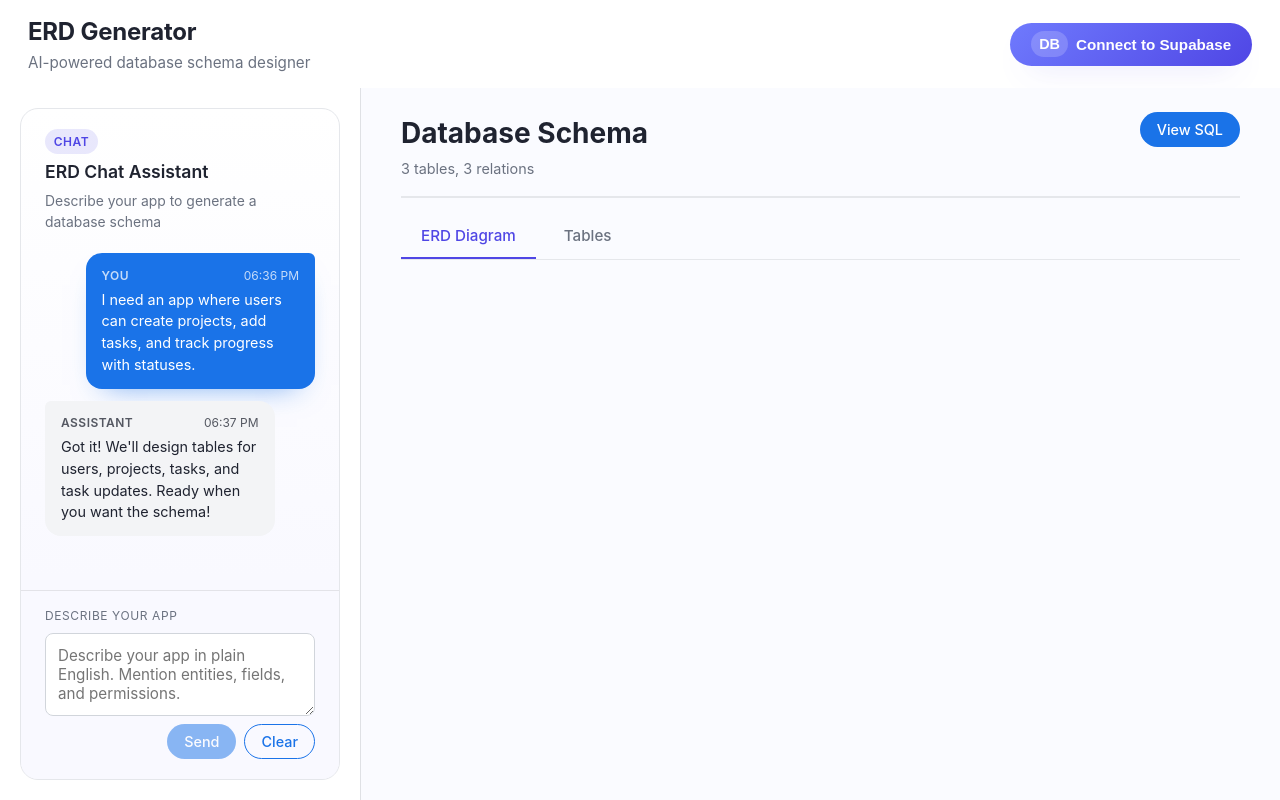
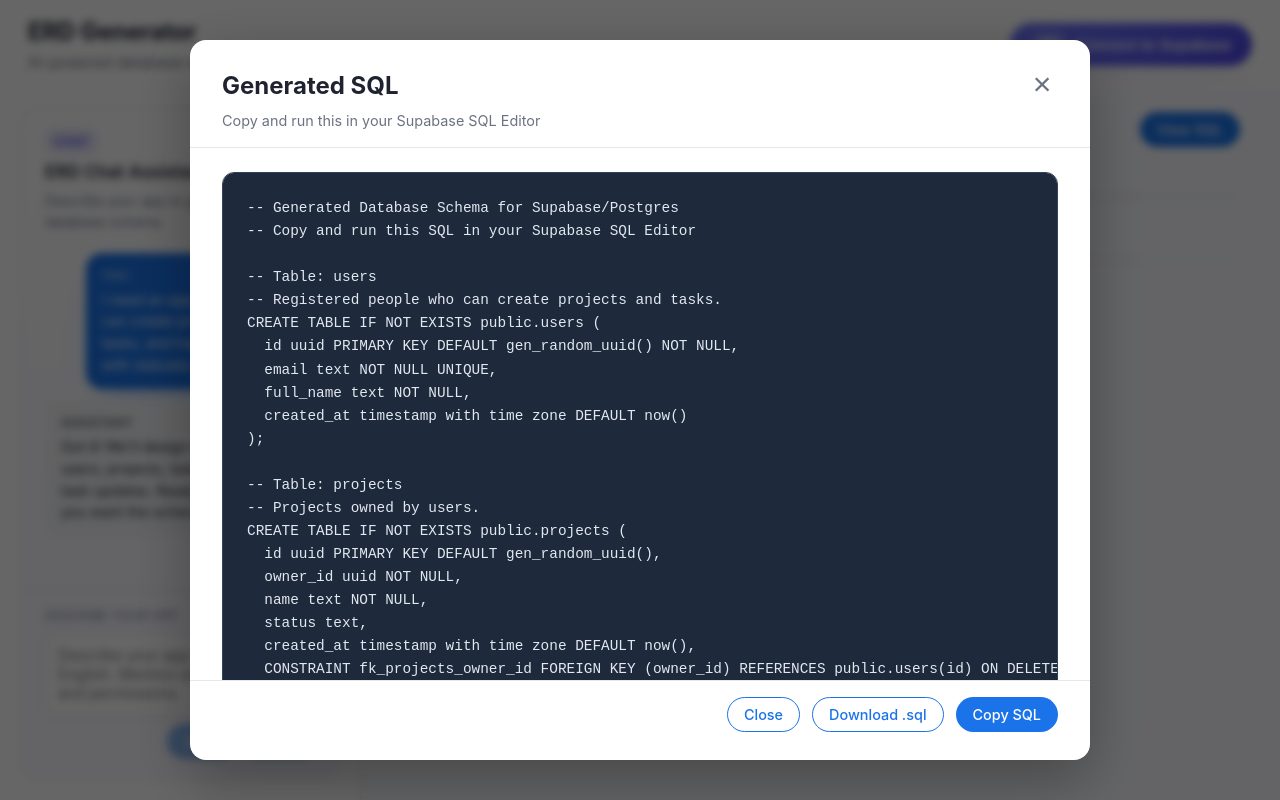
Before and after one commit to RahimMirani/Supabase-Hackathon, a React app in the folder frontend/: page / in a window 1280 px wide. Both pictures are taken after a click on the button "View SQL". Built offline with nearby package versions, Linux system fonts and the light colour scheme; the HTML template or start-up script is replaced by a standard one.

Commit message:
Added sql code generation

```diff
--- a/frontend/src/App.css
+++ b/frontend/src/App.css
@@ -481,6 +481,118 @@
   color: #4b5563;
 }
 
+.modal-overlay {
+  position: fixed;
+  top: 0;
+  left: 0;
+  right: 0;
+  bottom: 0;
+  background: rgba(0, 0, 0, 0.6);
+  display: flex;
+  align-items: center;
+  justify-content: center;
+  z-index: 1000;
+  padding: 2rem;
+  backdrop-filter: blur(4px);
+}
+
+.modal-content {
+  background: #ffffff;
+  border-radius: 16px;
+  box-shadow: 0 20px 60px rgba(0, 0, 0, 0.3);
+  max-width: 900px;
+  width: 100%;
+  max-height: 90vh;
+  display: flex;
+  flex-direction: column;
+  animation: modalSlideIn 0.2s ease-out;
+}
+
+@keyframes modalSlideIn {
+  from {
+    opacity: 0;
+    transform: translateY(-20px);
+  }
+  to {
+    opacity: 1;
+    transform: translateY(0);
+  }
+}
+
+.modal-header {
+  display: flex;
+  justify-content: space-between;
+  align-items: flex-start;
+  padding: 1.75rem 2rem 1rem;
+  border-bottom: 1px solid #e5e7eb;
+}
+
+.modal-title {
+  margin: 0;
+  font-size: 1.5rem;
+  font-weight: 700;
+  color: #1f2330;
+}
+
+.modal-subtitle {
+  margin: 0.35rem 0 0;
+  font-size: 0.9rem;
+  color: #6b7280;
+}
+
+.modal-close {
+  background: transparent;
+  border: none;
+  font-size: 2rem;
+  line-height: 1;
+  color: #6b7280;
+  cursor: pointer;
+  padding: 0;
+  width: 32px;
+  height: 32px;
+  display: flex;
+  align-items: center;
+  justify-content: center;
+  border-radius: 8px;
+  transition: all 0.2s ease;
+}
+
+.modal-close:hover {
+  background: #f3f4f6;
+  color: #1f2330;
+}
+
+.modal-body {
+  flex: 1;
+  overflow: auto;
+  padding: 1.5rem 2rem;
+}
+
+.sql-preview {
+  background: #1e293b;
+  color: #e2e8f0;
+  padding: 1.5rem;
+  border-radius: 12px;
+  overflow-x: auto;
+  font-family: 'Courier New', Consolas, Monaco, monospace;
+  font-size: 0.9rem;
+  line-height: 1.6;
+  margin: 0;
+  border: 1px solid #334155;
+}
+
+.sql-preview code {
+  font-family: inherit;
+}
+
+.modal-footer {
+  display: flex;
+  gap: 0.75rem;
+  justify-content: flex-end;
+  padding: 1rem 2rem 1.75rem;
+  border-top: 1px solid #e5e7eb;
+}
+
 @media (max-width: 960px) {
   .app-shell__body {
     grid-template-columns: 1fr;
--- a/frontend/src/App.tsx
+++ b/frontend/src/App.tsx
@@ -1,18 +1,25 @@
 import { AppLayout } from './components/layout'
 import { ChatPanel } from './components/chat'
 import { SchemaView } from './components/schema'
+import { SqlModal } from './components/sql'
 import { StoreProvider, useStore } from './state'
 import './App.css'
 
 const AppContent = () => {
   const schema = useStore((state) => state.schema.data)
+  const showSqlModal = useStore((state) => state.ui.showSupabaseModal)
   const patchUiState = useStore((state) => state.patchUiState)
 
   const handleViewSql = () => {
     patchUiState({ showSupabaseModal: true })
   }
 
+  const handleCloseSql = () => {
+    patchUiState({ showSupabaseModal: false })
+  }
+
   return (
+    <>
       <AppLayout
         sidebar={<ChatPanel />}
         main={
@@ -23,6 +30,10 @@ const AppContent = () => {
           )
         }
       />
+      {schema && (
+        <SqlModal schema={schema} isOpen={showSqlModal} onClose={handleCloseSql} />
+      )}
+    </>
   )
 }
 
--- /dev/null
+++ b/frontend/src/components/sql/SqlModal.tsx
@@ -0,0 +1,70 @@
+import { useState } from 'react'
+import { generateSqlFromSchema } from '../../utils/sqlGenerator'
+import type { SchemaData } from '../../state/types'
+
+type SqlModalProps = {
+  schema: SchemaData
+  isOpen: boolean
+  onClose: () => void
+}
+
+export const SqlModal = ({ schema, isOpen, onClose }: SqlModalProps) => {
+  const [copied, setCopied] = useState(false)
+  const sql = generateSqlFromSchema(schema)
+
+  const handleCopy = async () => {
+    try {
+      await navigator.clipboard.writeText(sql)
+      setCopied(true)
+      setTimeout(() => setCopied(false), 2000)
+    } catch (err) {
+      console.error('Failed to copy SQL:', err)
+    }
+  }
+
+  const handleDownload = () => {
+    const blob = new Blob([sql], { type: 'text/plain' })
+    const url = URL.createObjectURL(blob)
+    const a = document.createElement('a')
+    a.href = url
+    a.download = 'schema.sql'
+    a.click()
+    URL.revokeObjectURL(url)
+  }
+
+  if (!isOpen) return null
+
+  return (
+    <div className="modal-overlay" onClick={onClose}>
+      <div className="modal-content" onClick={(e) => e.stopPropagation()}>
+        <header className="modal-header">
+          <div>
+            <h2 className="modal-title">Generated SQL</h2>
+            <p className="modal-subtitle">Copy and run this in your Supabase SQL Editor</p>
+          </div>
+          <button className="modal-close" onClick={onClose} type="button" aria-label="Close">
+            ×
+          </button>
+        </header>
+
+        <div className="modal-body">
+          <pre className="sql-preview">
+            <code>{sql}</code>
+          </pre>
+        </div>
+
+        <footer className="modal-footer">
+          <button className="btn btn--ghost" onClick={onClose} type="button">
+            Close
+          </button>
+          <button className="btn btn--ghost" onClick={handleDownload} type="button">
+            Download .sql
+          </button>
+          <button className="btn" onClick={handleCopy} type="button">
+            {copied ? '✓ Copied!' : 'Copy SQL'}
+          </button>
+        </footer>
+      </div>
+    </div>
+  )
+}
--- /dev/null
+++ b/frontend/src/components/sql/index.ts
@@ -0,0 +1 @@
+export { SqlModal } from './SqlModal'
--- /dev/null
+++ b/frontend/src/utils/sqlGenerator.ts
@@ -0,0 +1,161 @@
+import type { SchemaData, SchemaColumn, SchemaTable } from '../state/types'
+
+/**
+ * Generates production-ready Postgres DDL from schema JSON
+ */
+export const generateSqlFromSchema = (schema: SchemaData): string => {
+  const lines: string[] = []
+
+  lines.push('-- Generated Database Schema for Supabase/Postgres')
+  lines.push('-- Copy and run this SQL in your Supabase SQL Editor')
+  lines.push('')
+
+  // Create tables
+  schema.tables.forEach((table) => {
+    lines.push(`-- Table: ${table.name}`)
+    if (table.description) {
+      lines.push(`-- ${table.description}`)
+    }
+
+    const columnDefinitions = table.columns.map((col) => generateColumnDefinition(col, table))
+    const constraints = generateTableConstraints(table, schema)
+
+    const allDefinitions = [...columnDefinitions, ...constraints].join(',\n  ')
+
+    lines.push(`CREATE TABLE IF NOT EXISTS public.${table.name} (`)
+    lines.push(`  ${allDefinitions}`)
+    lines.push(`);`)
+    lines.push('')
+  })
+
+  // Create indexes
+  const indexes = generateIndexes(schema)
+  if (indexes.length > 0) {
+    lines.push('-- Indexes')
+    lines.push(...indexes)
+    lines.push('')
+  }
+
+  // Add comments
+  const comments = generateComments(schema)
+  if (comments.length > 0) {
+    lines.push('-- Table and Column Comments')
+    lines.push(...comments)
+    lines.push('')
+  }
+
+  return lines.join('\n')
+}
+
+const generateColumnDefinition = (col: SchemaColumn, table: SchemaTable): string => {
+  const parts: string[] = []
+
+  // Column name and type
+  parts.push(col.name)
+  parts.push(col.type)
+
+  // Primary key inline (only if not composite)
+  const pkColumns = table.columns.filter(c => c.isPrimaryKey)
+  if (col.isPrimaryKey && pkColumns.length === 1) {
+    parts.push('PRIMARY KEY')
+  }
+
+  // Default value
+  if (col.defaultValue !== undefined && col.defaultValue !== null) {
+    parts.push(`DEFAULT ${col.defaultValue}`)
+  }
+
+  // Not null
+  if (col.isNullable === false) {
+    parts.push('NOT NULL')
+  }
+
+  // Unique
+  if (col.isUnique && !col.isPrimaryKey) {
+    parts.push('UNIQUE')
+  }
+
+  return parts.join(' ')
+}
+
+const generateTableConstraints = (table: SchemaTable, schema: SchemaData): string[] => {
+  const constraints: string[] = []
+
+  // Composite primary key
+  const pkColumns = table.columns.filter(c => c.isPrimaryKey)
+  if (pkColumns.length > 1) {
+    const pkNames = pkColumns.map(c => c.name).join(', ')
+    constraints.push(`PRIMARY KEY (${pkNames})`)
+  }
+
+  // Foreign keys
+  table.columns.forEach((col) => {
+    if (col.isForeignKey && col.references) {
+      const refTable = schema.tables.find(t => t.id === col.references?.tableId)
+      const refColumn = refTable?.columns.find(c => c.id === col.references?.columnId)
+
+      if (refTable && refColumn) {
+        const fkName = `fk_${table.name}_${col.name}`
+        constraints.push(
+          `CONSTRAINT ${fkName} FOREIGN KEY (${col.name}) REFERENCES public.${refTable.name}(${refColumn.name}) ON DELETE CASCADE`
+        )
+      }
+    }
+  })
+
+  // Check constraints from column descriptions (e.g., "draft | active | archived")
+  table.columns.forEach((col) => {
+    if (col.description && col.description.includes('|')) {
+      const values = col.description.split('|').map(v => v.trim())
+      const checkName = `check_${table.name}_${col.name}`
+      const valuesList = values.map(v => `'${v}'`).join(', ')
+      constraints.push(
+        `CONSTRAINT ${checkName} CHECK (${col.name} IN (${valuesList}))`
+      )
+    }
+  })
+
+  return constraints
+}
+
+const generateIndexes = (schema: SchemaData): string[] => {
+  const indexes: string[] = []
+
+  schema.tables.forEach((table) => {
+    // Index on foreign keys for better query performance
+    table.columns.forEach((col) => {
+      if (col.isForeignKey && !col.isPrimaryKey) {
+        const indexName = `idx_${table.name}_${col.name}`
+        indexes.push(`CREATE INDEX IF NOT EXISTS ${indexName} ON public.${table.name}(${col.name});`)
+      }
+    })
+
+    // Index on unique columns (if not already primary key)
+    table.columns.forEach((col) => {
+      if (col.isUnique && !col.isPrimaryKey && !col.isForeignKey) {
+        const indexName = `idx_${table.name}_${col.name}`
+        indexes.push(`CREATE INDEX IF NOT EXISTS ${indexName} ON public.${table.name}(${col.name});`)
+      }
+    })
+  })
+
+  return indexes
+}
+
+const generateComments = (schema: SchemaData): string[] => {
+  const comments: string[] = []
+
+  schema.tables.forEach((table) => {
+    if (table.description) {
+      comments.push(`COMMENT ON TABLE public.${table.name} IS '${table.description.replace(/'/g, "''")}';`)
+    }
+
+    table.columns.forEach((col) => {
+      if (col.description) {
+        comments.push(`COMMENT ON COLUMN public.${table.name}.${col.name} IS '${col.description.replace(/'/g, "''")}';`)
+      }
+    })
+  })
+
+  return comments
+}
```
Lines whose indentation alone changed are shown as unchanged.
